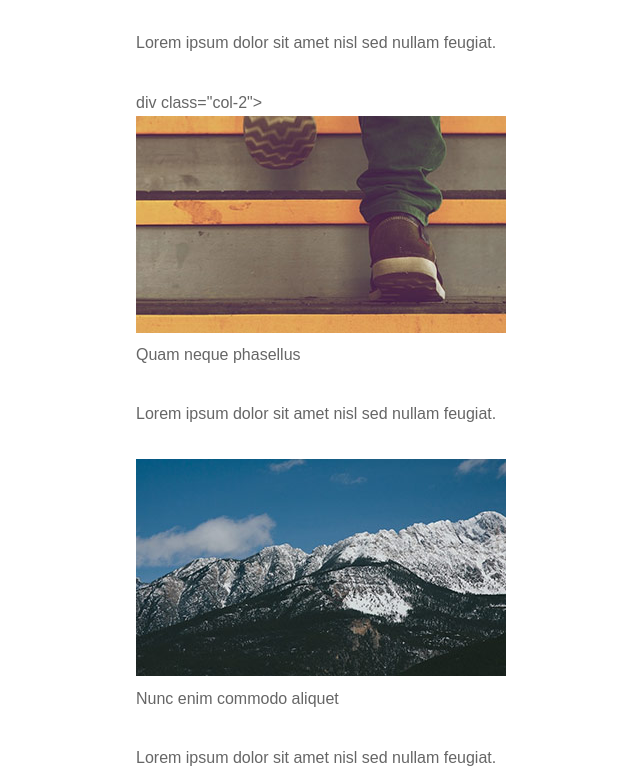
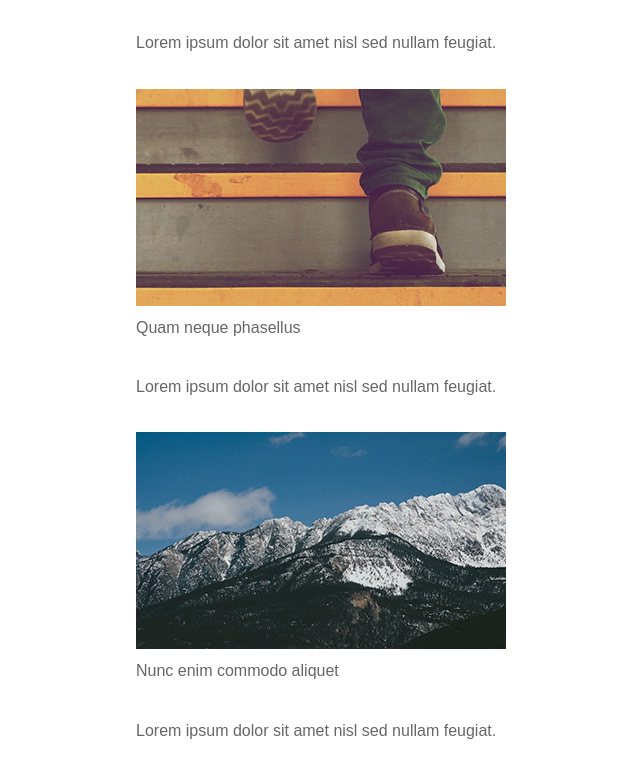
Before and after one commit to nildogalvino/projeto-strata, a plain HTML site: page index.html in a window 1280 px wide. Shown: the part 1459-2227 px from the top of the page, without its empty margins (366-1006 px from the left). Drawn offline with Linux system fonts and the light colour scheme; a web font is replaced by a local one.

Commit message:
Fazendo alguns ajustes no Html

```diff
--- a/index.html
+++ b/index.html
@@ -60,7 +60,7 @@
                     <p>Lorem ipsum dolor sit amet nisl sed  nullam feugiat.</p>
                  </article>
 
-                 div class="col-2">
+                 <div class="col-2">
                  <article class="recent-works-card">
                      <a class="imagem-link" href="images/fulls/04.jpg">
                          <img src="images/thumbs/04.jpg" alt="descrição">
@@ -83,9 +83,8 @@
                      <p>Lorem ipsum dolor sit amet nisl sed  nullam feugiat.</p>
                   </article>
                  </div>
-
-        </div>
-        </div>
+                </div>
+                </div>
 
 
 
```
